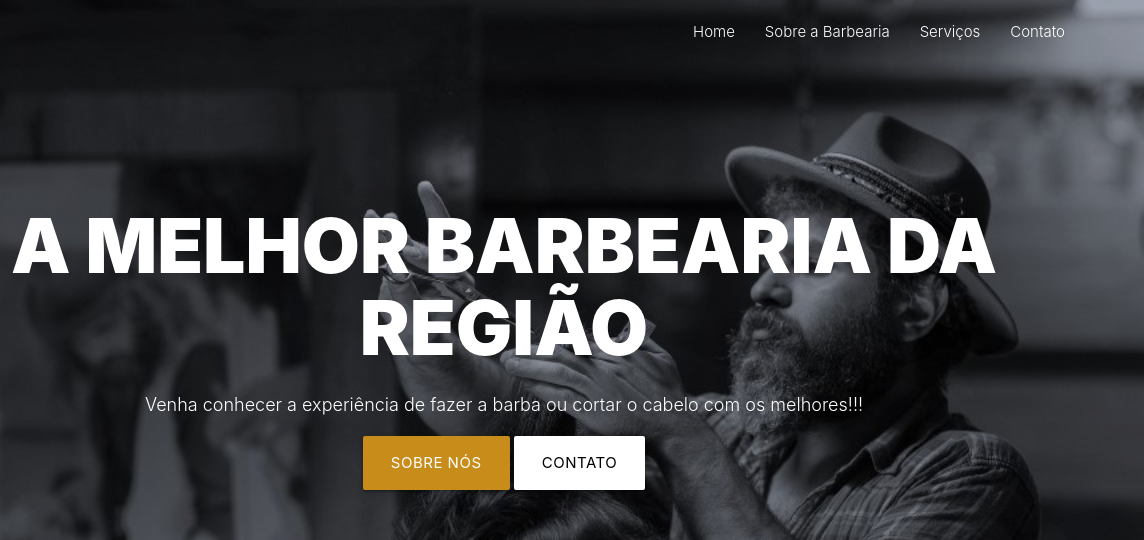
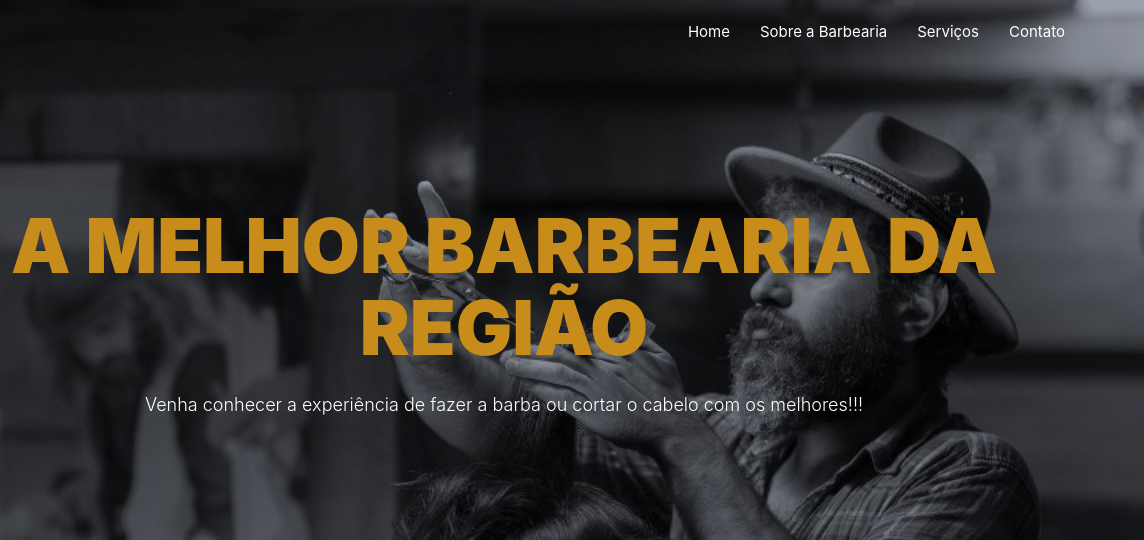
Before and after one commit to Edlaine-Pontes/barbeariaAlura, a plain HTML site: page index.html in a window 1280 px wide. Shown: the top 540 px of the page, 136-1280 px from the left. Drawn offline with nearby package versions, Linux system fonts and the light colour scheme.

Commit message:
Correções estilo CSS

```diff
--- a/css/estilo.css
+++ b/css/estilo.css
@@ -16,6 +16,10 @@ html, body {
     background-image: url('../img/bg.jpg');
     background-repeat: no-repeat;
     background-size: cover; /*a imagem terá as dimensões de modo a que sua menor dimensão ocupe toda a extensão do box e a maior dimensão seja tal que o aspect ratio (relação entre largura e altura) seja preservado: */
+}
+
+.principal {
+    color: #c78c19;
 }
 
 .banner h2 {
--- a/index.html
+++ b/index.html
@@ -24,7 +24,7 @@
                         <h1 class ="logo_text">Barbearia Alura</h1>
                         <a href=""><img class="logo_img" src="img/logo.png" alt="Barberaria Alura"> </a>
 
-                        <ul class="right light hide-on-med-and-down">
+                        <ul class="right hide-on-med-and-down">
                             <li><a href="#home">Home</a></li>
                             <li><a href="#sobre">Sobre a Barbearia</a></li>
                             <li><a href="#servicos">Serviços</a></li>
@@ -41,12 +41,13 @@
         <section class = "home bloco scrollspy" id="home">
             <div class="row container banner">
                 <div class="col s12 center">
-                    <h2 class="white-text">A melhor barbearia da Região</h2>
+                  <!--  <img class="logo_grande" src="img/logo.png" alt="Barbearia Alura"> primeira opção-->
+                    <h2 class="principal">A melhor barbearia da Região</h2>
                     <p class="white-text light">Venha conhecer a experiência de fazer a barba ou cortar o cabelo com os melhores!!!</p>
-                    <div class="row">
+                <!--    <div class="row">
                         <a href="#sobre" class="btn btn-large cor-logo">Sobre nós</a>
                         <a href="#contato" class="btn btn-large white black-text">Contato</a>
-                    </div>
+                    </div>-->
                 </div>
             </div>
         </section>
@@ -166,7 +167,7 @@
 
                         </div>
                         <div class="card-content">
-                            <h3 class="card-title">Ceveja Artesanal</h3>
+                            <h3 class="card-title">Cerveja Artesanal</h3>
                             <p class="light">Aproveite as melhores cervejas artesanais da Região</p>
                             <h3 class="card-title">R$ 30,00</h3>
                         </div>
```
